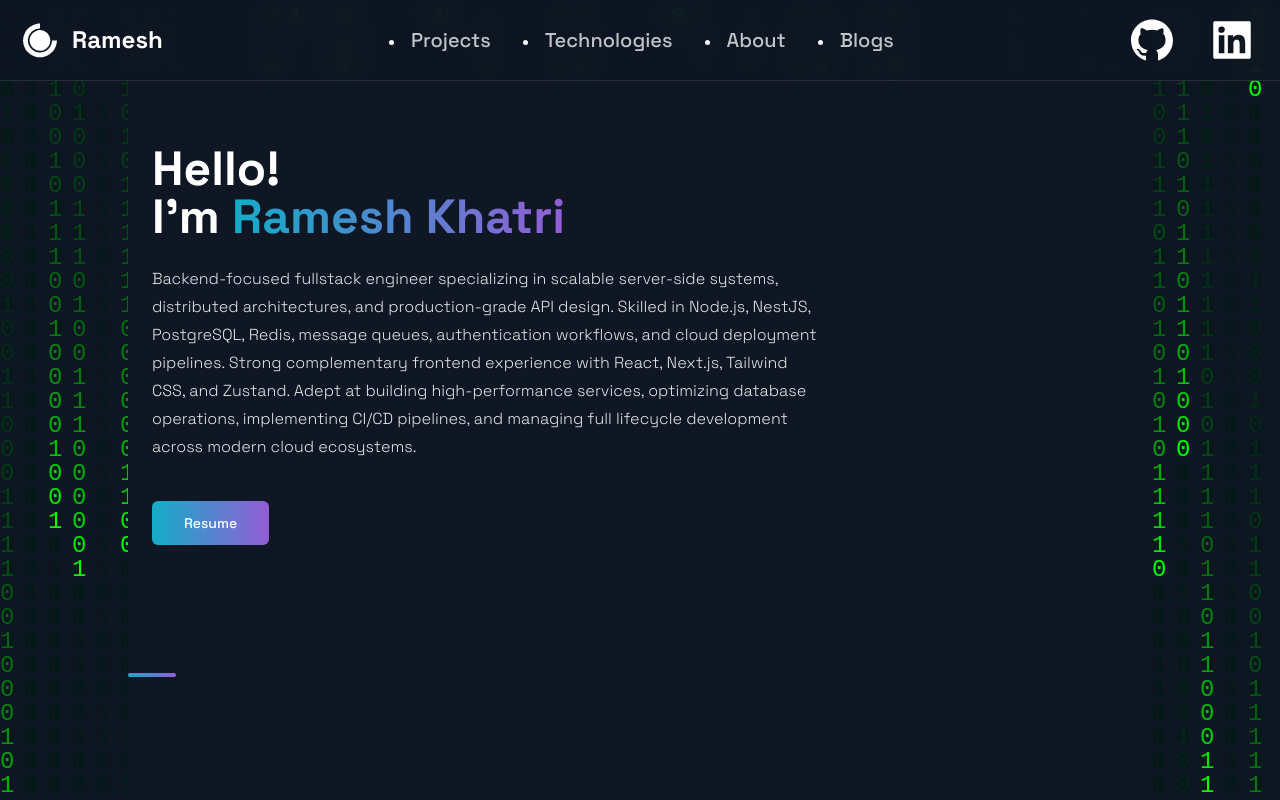
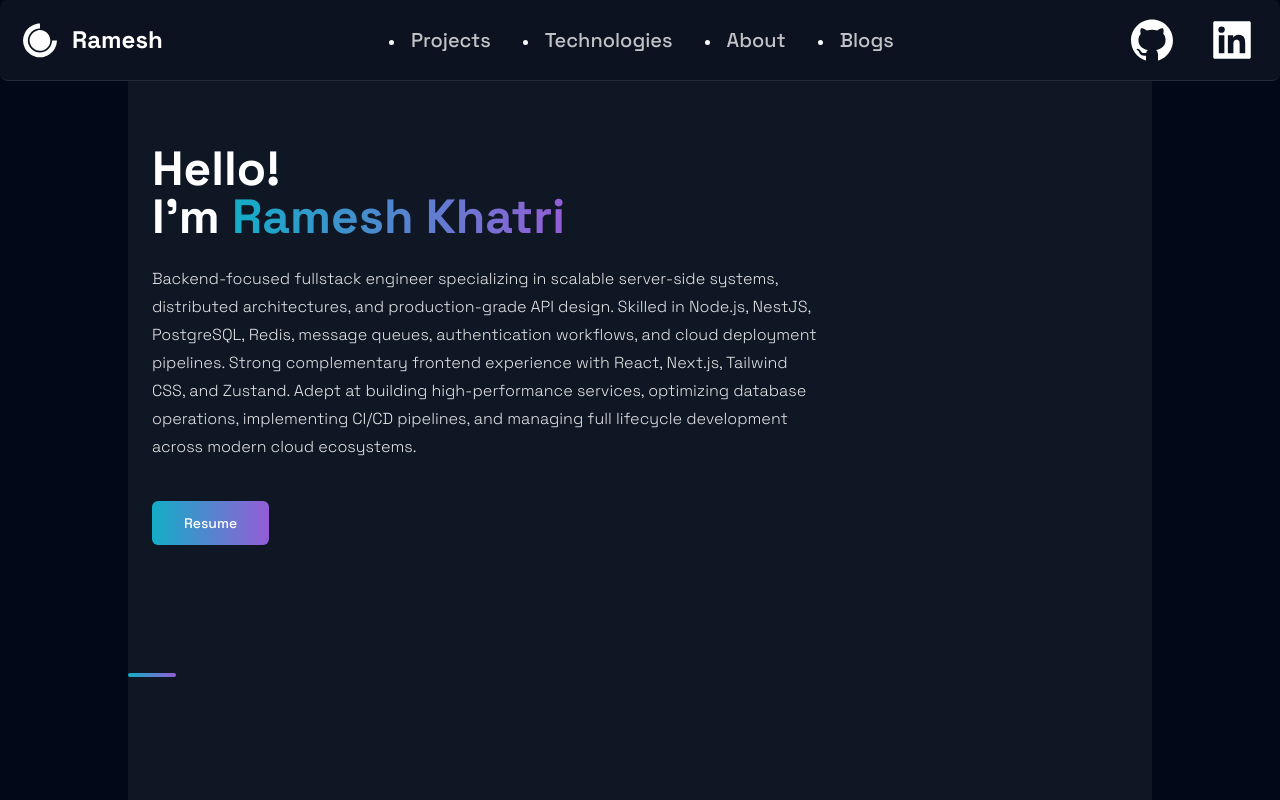
Before and after one commit to KHATRIRAMESH/portfolio, a Next.js app: page / in a window 1280 px wide. Shown: the top 800 px of the page. Built offline with nearby package versions, Linux system fonts and the light colour scheme.

Commit message:
animation

```diff
--- a/src/components/Header/Header.js
+++ b/src/components/Header/Header.js
@@ -15,7 +15,7 @@ const Header = () => {
   const [isOpen, setIsOpen] = React.useState(false);
 
   return (
-    <div className="sticky top-0 z-50 backdrop-blur-md bg-[#0F1624]/80 border-b border-white/10 w-full flex justify-between items-center p-4 sm:p-2 sm:px-4">
+    <div className="sticky top-0 z-50 backdrop-blur-md bg-[#0F1624]/80 border-b  rounded-lg border-white/10 w-full flex justify-between items-center p-4 sm:p-2 sm:px-4">
       <div className="flex items-center">
         <Link
           href="/"
--- a/src/layout/Layout.js
+++ b/src/layout/Layout.js
@@ -14,7 +14,7 @@ export const Layout = ({ children }) => {
         <meta name="description" content={MetaData.description} />
       </Head>
       <Header />
-      <BackgroundAnimation />
+      {/* <BackgroundAnimation /> */}
       <main>{children}</main>
       <Footer />
     </div>
```
